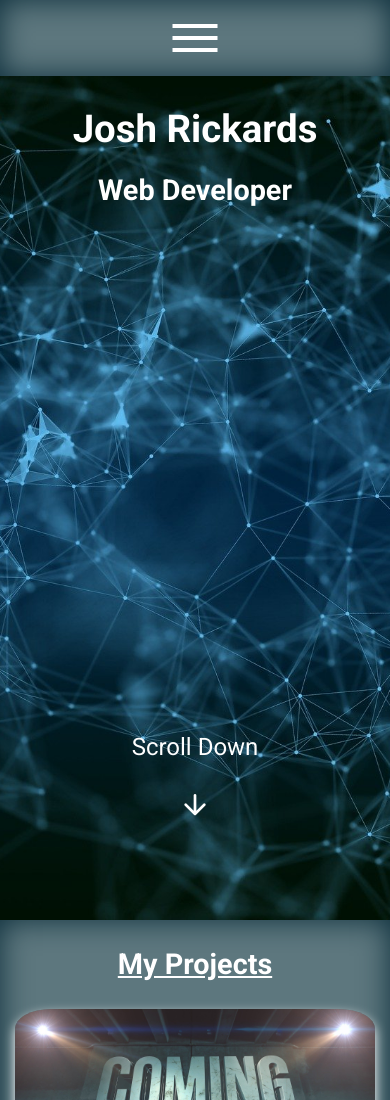
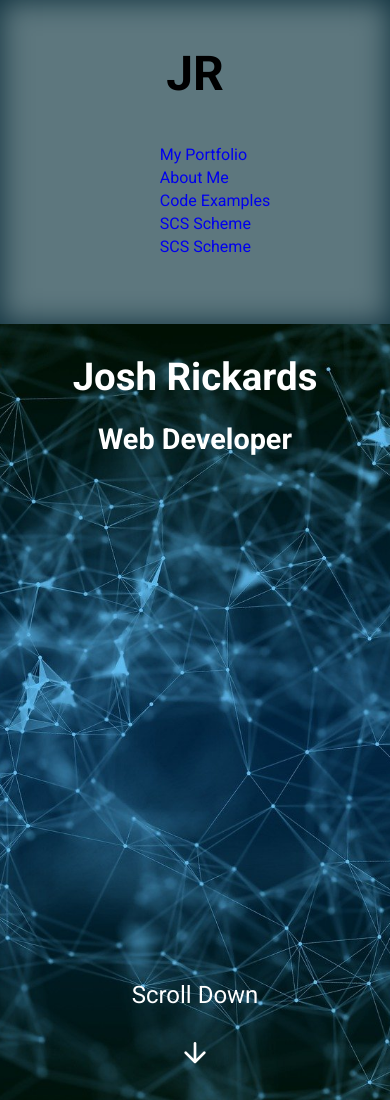
Before and after one commit to JoshR95/myPortfolio, a plain HTML site: page index.html in a window 390 px wide. Shown: the top 1100 px of the page. Drawn offline with Linux system fonts and the light colour scheme; files whose address does not match are found by name.

Commit message:
7th - 3/10/24 - 17:02
I have started styling the nav bar

```diff
--- a/scss/layout/_nav.scss
+++ b/scss/layout/_nav.scss
@@ -10,8 +10,29 @@ nav{
 
 .nav-container{
     display: flex;
+    flex-direction: column;
     justify-content: center;
 }
+
+// aligns the initals
+.nav-initals{
+    text-align: center;
+    font-size: 2rem;
+    // brings the links closer to the initals
+    margin-bottom: -20px;
+}
+
+// Remove bullet points
+.pages-links{
+    list-style-type: none;
+    padding-bottom: 50px;
+    // removes underline
+    li a{
+    text-decoration: none;
+    }
+}
+
+
 
 // HAMBURGER ICON
 ////////////////////////////////////////////////////////////////////////////////////////////////////
@@ -55,11 +76,16 @@ nav{
 
 @media(max-width: 767px){
 
-    .nav-initals,
-    .links-container{
+    // .nav-initals,
+    // .links-container{
+    //     display: none;
+    // }
+
+    // IMPORTANT - THIS WIILL NOT BE HIDDEN WHEN I DO JAVA SCRIPT, THE OTHETR BITS
+    // WILL BE AND THEN DROP DOWN
+    .hamburger-icon{
         display: none;
     }
-
 
 }
 
```
Also changed, not shown: css/application.css, 1 other file.
